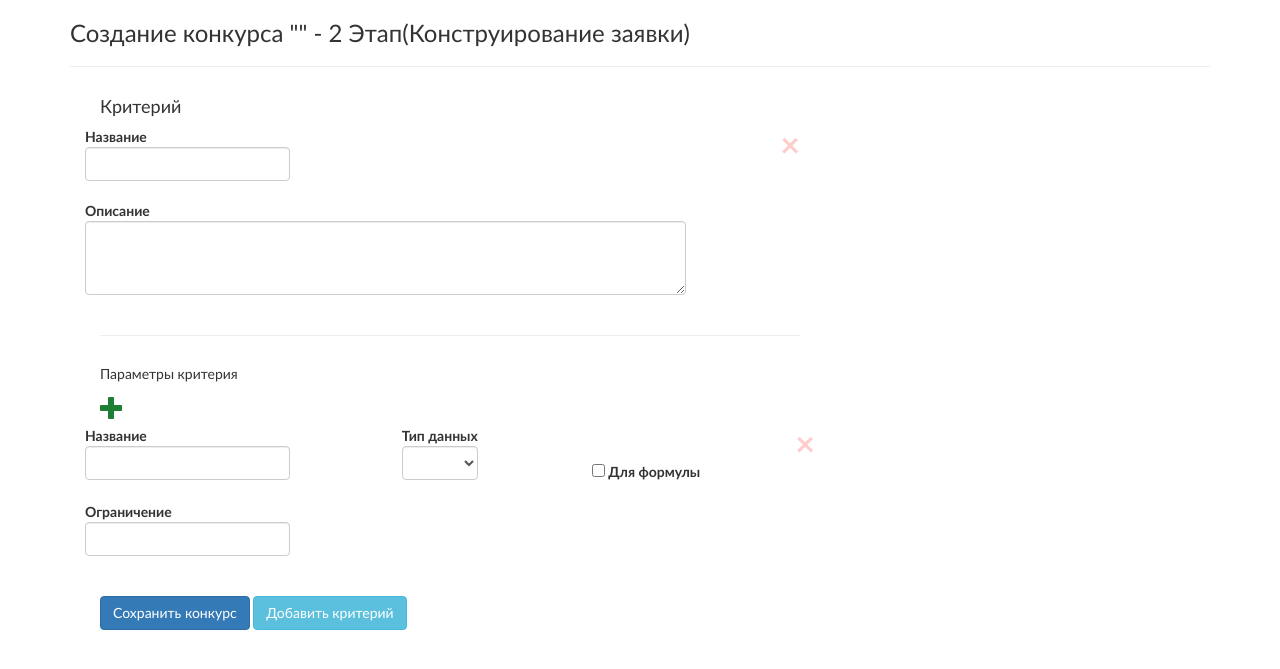
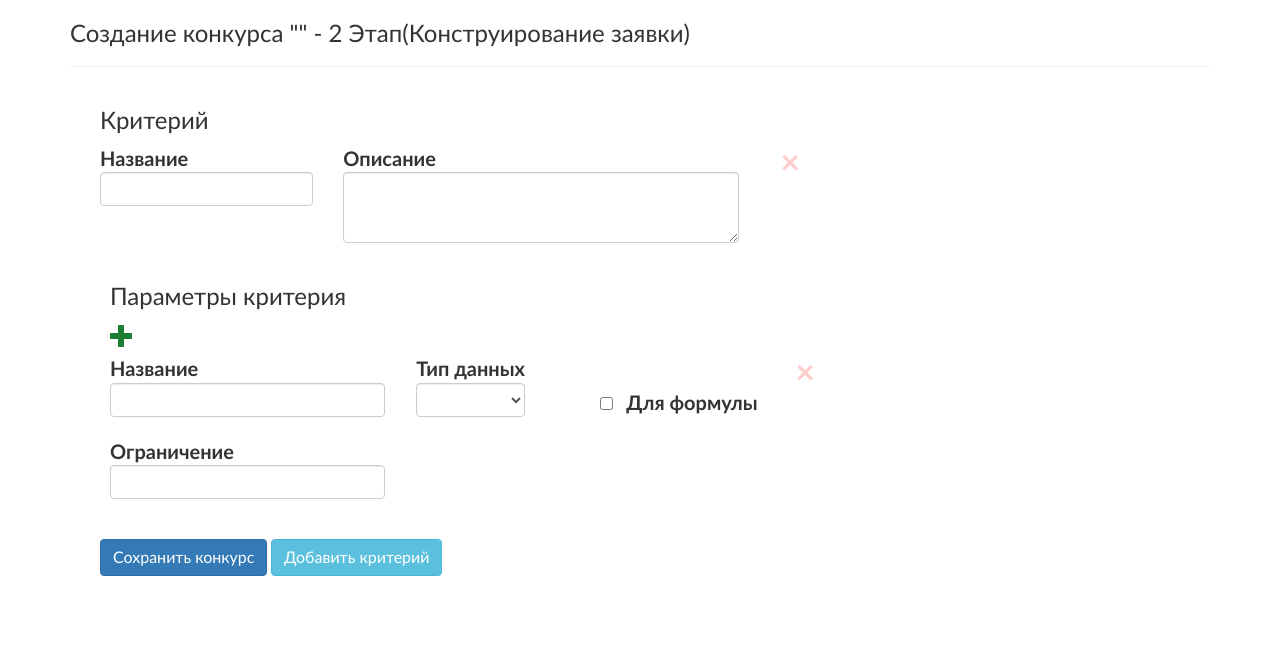
Before and after one commit to Korgutlova/diploma, a Django app: template templates/fls/add_comp_second.html in a window 1280 px wide. Shown: the part 50-719 px from the top of the page. Run offline with Django 3.2, Linux system fonts and the light colour scheme; the template is opened without the code that fills it, so the values that code supplies are empty; parts of the project's set-up code (start-up, migrations or seed data) failed here and were passed over; some libraries are stand-ins or nearby versions.

Commit message:
made the font larger

```diff
--- a/templates/fls/add_comp_second.html
+++ b/templates/fls/add_comp_second.html
@@ -7,41 +7,44 @@
     <div class="col-xs-8">
         <div class="param" id="param_1">
             <div class="col-xs-12">
-                <h4>Критерий </h4>
+                <h3>Критерий </h3>
                 <a href="#" class="close delete_param" style="color: red;font-size: 34px;" aria-label="Close"
                    role="button">&times;</a>
                 <div class="row">
-                    <div class="form-group">
-                        <label>Название
-                            <input class="form-control" type="text" name="text">
+                    <div class="form-group col-md-4">
+                        <label style="font-size: 20px;">Название
+                            <input style="font-size: 20px; font-weight: lighter" class="form-control" type="text"
+                                   name="text">
                         </label><br>
                     </div>
-                    <div class="form-group">
-                        <label>Описание
-                            <textarea class="form-control rounded-0" rows="3" cols="70" name="description"></textarea>
+                    <div class="form-group col-md-7">
+                        <label style="font-size: 20px;">Описание
+                            <textarea style="font-size: 20px; font-weight: lighter" class="form-control rounded-0"
+                                      rows="2" cols="70" name="description"></textarea>
                         </label>
                     </div>
                 </div>
-                <hr>
             </div>
-            <div class="col-xs-12">
-                <h5>Параметры критерия </h5>
+            <div class="col-xs-12" style="margin-left: 10px;">
+                <h3>Параметры критерия </h3>
                 <a href="#" style="color: #1e7e34;font-size: 24px">
                     <span class="glyphicon glyphicon-plus add_subparam"></span>
                 </a>
             </div>
             <div class="subparam d-block" id="subparam_1">
-                <a href="#" class="close delete_subparam" style="color: red;font-size: 34px;" aria-label="Close"
+                <a href="#" class="close delete_subparam" style="color: red;font-size: 34px; " aria-label="Close"
                    role="button">&times;</a>
-                <div class="row">
+                <div class="row" style="margin-left: 10px;">
                     <div class="form-group col-md-5">
-                        <label>Название
-                            <input class="form-control" type="text" id="sub_text">
+                        <label style="font-size: 20px;">Название
+                            <input style="font-size: 20px; font-weight: lighter" class="form-control" type="text"
+                                   id="sub_text">
                         </label>
                     </div>
                     <div class="form-group col-md-3">
-                        <label>Тип данных
-                            <select class="form-control type_subparam" id="type_subparam">
+                        <label style="font-size: 20px;">Тип данных
+                            <select style="font-size: 20px; font-weight: lighter" class="form-control type_subparam"
+                                    id="type_subparam">
                                 {% for t in types %}
                                     <option value="{{ t | first }}">{{ t | last }}</option>
                                 {% endfor %}
@@ -52,17 +55,18 @@
                     <div class="form-group col-md-4">
                         <div class="form-check">
                             <input class="form-check-input" type="checkbox" id="for_formula">
-                            <label class="form-check-label" for="gridCheck">
-                                Для формулы
+                            <label style="font-size: 20px;" class="form-check-label" for="gridCheck">
+                                &nbsp Для формулы
                             </label>
                         </div>
                     </div>
                 </div>
-                <div class="row">
+                <div class="row" style="margin-left: 10px;">
                     <div class="form-row drop_down_list" hidden>
                         <div class="form-group col-md-6">
-                            <label>Выберите необходимый список
-                                <select class="form-control" id="enum_subparam">
+                            <label style="font-size: 20px;">Выберите необходимый список
+                                <select style="font-size: 20px; font-weight: lighter" class="form-control"
+                                        id="enum_subparam">
                                     {% for e in enums %}
                                         <option value="{{ e.id }}">{{ e.name }}</option>
                                     {% endfor %}
@@ -71,10 +75,11 @@
                         </div>
                     </div>
                 </div>
-                <div class="row">
+                <div class="row" style="margin-left: 10px;">
                     <div class="max_numb form-group col-md-5">
-                        <label>Ограничение
-                            <input class="form-control" type="number" onkeydown="return event.keyCode !== 69"
+                        <label style="font-size: 20px;">Ограничение
+                            <input style="font-size: 20px; font-weight: lighter" class="form-control" type="number"
+                                   onkeydown="return event.keyCode !== 69"
                                    id="max_number">
                         </label>
                     </div>
@@ -84,9 +89,9 @@
         <br>
         <div class="col-xs-12">
             <button id="submit" class="btn btn-primary labelText">
-                <span>Сохранить конкурс </span>
+                <span style="font-size: 16px;">Сохранить конкурс </span>
             </button>
-            <a href="#" class="btn btn-info add_param" role="button"><span>Добавить критерий</span></a>
+            <a href="#" class="btn btn-info add_param" role="button"><span style="font-size: 16px;">Добавить критерий</span></a>
 
         </div>
         <br>
@@ -110,45 +115,47 @@
                 var nextindex = Number(lastid.split('_')[1]) + 1;
                 $(".param:last").after("<div class=\"param\" id=\"param_" + nextindex + "\"></div>");
                 $("#param_" + nextindex).append("<div class=\"col-xs-12\">\n" +
-                    "                    <hr>\n" +
-                    "                    <h4>Критерий </h4>\n" +
-                    "                    <a href=\"#\" class=\"close delete_param\" style=\"color: red;font-size: 34px;\" aria-label=\"Close\"\n" +
-                    "                       role=\"button\">&times;</a>\n" +
-                    "                    <div class=\"row\">\n" +
-                    "                        <div class=\"form-group\">\n" +
-                    "                            <label>Название\n" +
-                    "                                <input class=\"form-control\" type=\"text\" name=\"text\">\n" +
-                    "                            </label><br>\n" +
-                    "                        </div>\n" +
-                    "                        <div class=\"form-group\">\n" +
-                    "                            <label>Описание\n" +
-                    "                                <textarea class=\"form-control rounded-0\" rows=\"3\" cols=\"70\" name=\"description\"></textarea>" +
-                    "                            </label>\n" +
-                    "                        </div>\n" +
+                    "                <h3>Критерий </h3>\n" +
+                    "                <a href=\"#\" class=\"close delete_param\" style=\"color: red;font-size: 34px;\" aria-label=\"Close\"\n" +
+                    "                   role=\"button\">&times;</a>\n" +
+                    "                <div class=\"row\">\n" +
+                    "                    <div class=\"form-group col-md-4\">\n" +
+                    "                        <label style=\"font-size: 20px;\">Название\n" +
+                    "                            <input style=\"font-size: 20px; font-weight: lighter\" class=\"form-control\" type=\"text\"\n" +
+                    "                                   name=\"text\">\n" +
+                    "                        </label><br>\n" +
                     "                    </div>\n" +
-                    "                    <hr>\n" +
+                    "                    <div class=\"form-group col-md-7\">\n" +
+                    "                        <label style=\"font-size: 20px;\">Описание\n" +
+                    "                            <textarea style=\"font-size: 20px; font-weight: lighter\" class=\"form-control rounded-0\"\n" +
+                    "                                      rows=\"2\" cols=\"70\" name=\"description\"></textarea>\n" +
+                    "                        </label>\n" +
+                    "                    </div>\n" +
                     "                </div>\n" +
-                    "                <div class=\"col-xs-12\">\n" +
-                    "                   <h5>Параметры критерия </h5>\n" +
-                    "                    <a href=\"#\" style=\"color: #1e7e34;font-size: 24px\">\n" +
-                    "                        <span class=\"glyphicon glyphicon-plus add_subparam\"></span>\n" +
-                    "                    </a>\n" +
-                    "                </div>");
+                    "            </div>\n" +
+                    "            <div class=\"col-xs-12\" style=\"margin-left: 10px;\">\n" +
+                    "                <h3>Параметры критерия </h3>\n" +
+                    "                <a href=\"#\" style=\"color: #1e7e34;font-size: 24px\">\n" +
+                    "                    <span class=\"glyphicon glyphicon-plus add_subparam\"></span>\n" +
+                    "                </a>\n" +
+                    "            </div>");
 
                 var lastid = $(".subparam:last").attr("id");
                 var newindex = Number(lastid.split('_')[1]) + 1;
                 $("#param_" + nextindex + " .col-xs-12:last").after("<div class=\"subparam d-block\" id=\"subparam_" + newindex + "\"></div>");
-                $("#subparam_" + newindex).append("<a href=\"#\" class=\"close delete_subparam\" style=\"color: red;font-size: 34px;\" aria-label=\"Close\"\n" +
+                $("#subparam_" + newindex).append("<a href=\"#\" class=\"close delete_subparam\" style=\"color: red;font-size: 34px; \" aria-label=\"Close\"\n" +
                     "                   role=\"button\">&times;</a>\n" +
-                    "                <div class=\"row\">\n" +
+                    "                <div class=\"row\" style=\"margin-left: 10px;\">\n" +
                     "                    <div class=\"form-group col-md-5\">\n" +
-                    "                        <label>Название\n" +
-                    "                            <input class=\"form-control\" type=\"text\" id=\"sub_text\">\n" +
+                    "                        <label style=\"font-size: 20px;\">Название\n" +
+                    "                            <input style=\"font-size: 20px; font-weight: lighter\" class=\"form-control\" type=\"text\"\n" +
+                    "                                   id=\"sub_text\">\n" +
                     "                        </label>\n" +
                     "                    </div>\n" +
                     "                    <div class=\"form-group col-md-3\">\n" +
-                    "                        <label>Тип данных\n" +
-                    "                            <select class=\"form-control type_subparam\" id=\"type_subparam\">\n" +
+                    "                        <label style=\"font-size: 20px;\">Тип данных\n" +
+                    "                            <select style=\"font-size: 20px; font-weight: lighter\" class=\"form-control type_subparam\"\n" +
+                    "                                    id=\"type_subparam\">\n" +
                     "                                {% for t in types %}\n"+
                         "                                    <option value=\"{{ t | first }}\">{{ t | last }}</option>\n"
                         +
@@ -160,17 +167,18 @@
                     "                    <div class=\"form-group col-md-4\">\n" +
                     "                        <div class=\"form-check\">\n" +
                     "                            <input class=\"form-check-input\" type=\"checkbox\" id=\"for_formula\">\n" +
-                    "                            <label class=\"form-check-label\" for=\"gridCheck\">\n" +
-                    "                                Для формулы\n" +
+                    "                            <label style=\"font-size: 20px;\" class=\"form-check-label\" for=\"gridCheck\">\n" +
+                    "                                &nbsp Для формулы\n" +
                     "                            </label>\n" +
                     "                        </div>\n" +
                     "                    </div>\n" +
                     "                </div>\n" +
-                 " <div class=\"row\">\n" +
+                    "                <div class=\"row\" style=\"margin-left: 10px;\">\n" +
                     "                    <div class=\"form-row drop_down_list\" hidden>\n" +
                     "                        <div class=\"form-group col-md-6\">\n" +
-                    "                            <label>Выберите необходимый список\n" +
-                    "                                <select class=\"form-control\" id=\"enum_subparam\">\n" +
+                    "                            <label style=\"font-size: 20px;\">Выберите необходимый список\n" +
+                    "                                <select style=\"font-size: 20px; font-weight: lighter\" class=\"form-control\"\n" +
+                    "                                        id=\"enum_subparam\">\n" +
                     "                                    {% for e in enums %}\n"+
                         "                                        <option value=\"{{ e.id }}\">{{ e.name }}</option>\n"+
                         "                                    {% endfor %}\n" +
@@ -179,10 +187,11 @@
                     "                        </div>\n" +
                     "                    </div>\n" +
                     "                </div>\n" +
-                    "                <div class=\"row\">\n" +
+                    "                <div class=\"row\" style=\"margin-left: 10px;\">\n" +
                     "                    <div class=\"max_numb form-group col-md-5\">\n" +
-                    "                        <label>Ограничение\n" +
-                    "                            <input class=\"form-control\" type=\"number\" onkeydown=\"return event.keyCode !== 69\"\n" +
+                    "                        <label style=\"font-size: 20px;\">Ограничение\n" +
+                    "                            <input style=\"font-size: 20px; font-weight: lighter\" class=\"form-control\" type=\"number\"\n" +
+                    "                                   onkeydown=\"return event.keyCode !== 69\"\n" +
                     "                                   id=\"max_number\">\n" +
                     "                        </label>\n" +
                     "                    </div>\n" +
@@ -194,17 +203,19 @@
                 var lastid = $(".subparam:last").attr("id");
                 var id = "subparam_" + (Number(lastid.split('_')[1]) + 1);
                 $("#" + $("#" + $(this).parent().parent().parent().attr("id") + " .subparam:last").attr("id")).after("<div class=\"subparam d-block\" id=\"" + id + "\"></div>");
-                $("#" + id).append("<a href=\"#\" class=\"close delete_subparam\" style=\"color: red;font-size: 34px;\" aria-label=\"Close\"\n" +
+                $("#" + id).append("<a href=\"#\" class=\"close delete_subparam\" style=\"color: red;font-size: 34px; \" aria-label=\"Close\"\n" +
                     "                   role=\"button\">&times;</a>\n" +
-                    "                <div class=\"row\">\n" +
+                    "                <div class=\"row\" style=\"margin-left: 10px;\">\n" +
                     "                    <div class=\"form-group col-md-5\">\n" +
-                    "                        <label>Название\n" +
-                    "                            <input class=\"form-control\" type=\"text\" id=\"sub_text\">\n" +
+                    "                        <label style=\"font-size: 20px;\">Название\n" +
+                    "                            <input style=\"font-size: 20px; font-weight: lighter\" class=\"form-control\" type=\"text\"\n" +
+                    "                                   id=\"sub_text\">\n" +
                     "                        </label>\n" +
                     "                    </div>\n" +
                     "                    <div class=\"form-group col-md-3\">\n" +
-                    "                        <label>Тип данных\n" +
-                    "                            <select class=\"form-control type_subparam\" id=\"type_subparam\">\n" +
+                    "                        <label style=\"font-size: 20px;\">Тип данных\n" +
+                    "                            <select style=\"font-size: 20px; font-weight: lighter\" class=\"form-control type_subparam\"\n" +
+                    "                                    id=\"type_subparam\">\n" +
                     "                                {% for t in types %}\n"+
                         "                                    <option value=\"{{ t | first }}\">{{ t | last }}</option>\n"
                         +
@@ -216,17 +227,18 @@
                     "                    <div class=\"form-group col-md-4\">\n" +
                     "                        <div class=\"form-check\">\n" +
                     "                            <input class=\"form-check-input\" type=\"checkbox\" id=\"for_formula\">\n" +
-                    "                            <label class=\"form-check-label\" for=\"gridCheck\">\n" +
-                    "                                Для формулы\n" +
+                    "                            <label style=\"font-size: 20px;\" class=\"form-check-label\" for=\"gridCheck\">\n" +
+                    "                                &nbsp Для формулы\n" +
                     "                            </label>\n" +
                     "                        </div>\n" +
                     "                    </div>\n" +
                     "                </div>\n" +
-                  " <div class=\"row\">\n" +
+                    "                <div class=\"row\" style=\"margin-left: 10px;\">\n" +
                     "                    <div class=\"form-row drop_down_list\" hidden>\n" +
                     "                        <div class=\"form-group col-md-6\">\n" +
-                    "                            <label>Выберите необходимый список\n" +
-                    "                                <select class=\"form-control\" id=\"enum_subparam\">\n" +
+                    "                            <label style=\"font-size: 20px;\">Выберите необходимый список\n" +
+                    "                                <select style=\"font-size: 20px; font-weight: lighter\" class=\"form-control\"\n" +
+                    "                                        id=\"enum_subparam\">\n" +
                     "                                    {% for e in enums %}\n"+
                         "                                        <option value=\"{{ e.id }}\">{{ e.name }}</option>\n"+
                         "                                    {% endfor %}\n" +
@@ -235,10 +247,11 @@
                     "                        </div>\n" +
                     "                    </div>\n" +
                     "                </div>\n" +
-                    "                <div class=\"row\">\n" +
+                    "                <div class=\"row\" style=\"margin-left: 10px;\">\n" +
                     "                    <div class=\"max_numb form-group col-md-5\">\n" +
-                    "                        <label>Ограничение\n" +
-                    "                            <input class=\"form-control\" type=\"number\" onkeydown=\"return event.keyCode !== 69\"\n" +
+                    "                        <label style=\"font-size: 20px;\">Ограничение\n" +
+                    "                            <input style=\"font-size: 20px; font-weight: lighter\" class=\"form-control\" type=\"number\"\n" +
+                    "                                   onkeydown=\"return event.keyCode !== 69\"\n" +
                     "                                   id=\"max_number\">\n" +
                     "                        </label>\n" +
                     "                    </div>\n" +
```
Also changed, not shown: templates/fls/add_comp_first.html (+26 -26 lines).
